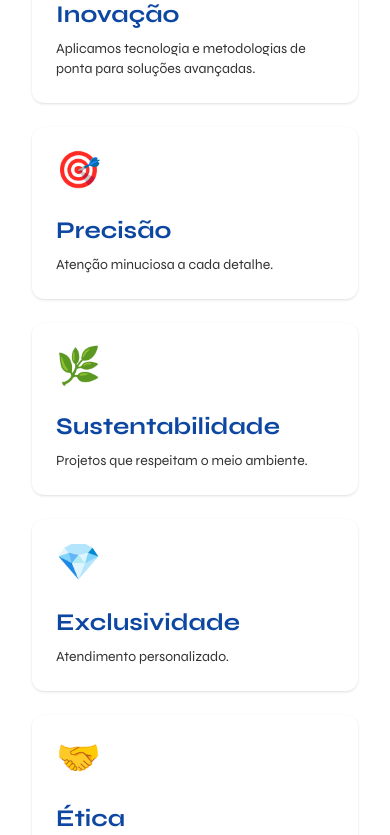
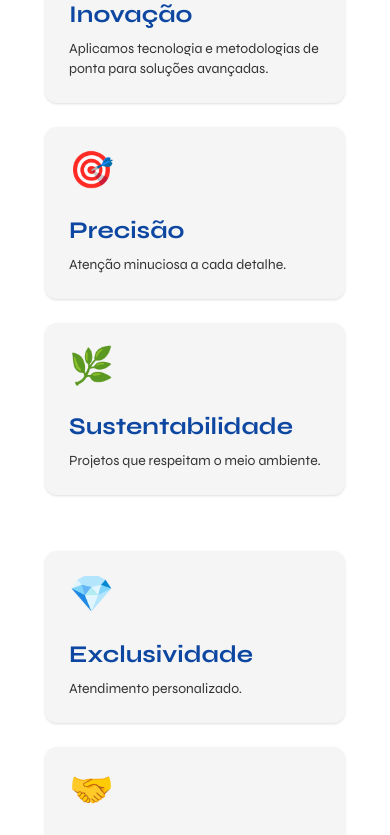
Before and after one commit to Fernandes-Labs/scudeller-eng, a Next.js app: page / in a window 390 px wide. Shown: the part 1180-2015 px from the top of the page. Built offline with nearby package versions, Linux system fonts and the light colour scheme.

Commit message:
replace motion grid with ResponsiveGrid component in PilaresSection; improve SimpleCard styling; minor cleanup in page structure

```diff
--- a/src/app/page.tsx
+++ b/src/app/page.tsx
@@ -6,9 +6,8 @@ export default function Home() {
     <div className="flex flex-col items-center justify-center text-2xl gap-4">
       <HeroSection />
       <PilaresSection />
-      <p className="text-gray-light">Nossos Pilares</p>
       <p className="text-gray-dark">Áreas de Atuação</p>
-      <p className="text-white">Destaque de Projetos - (?)</p>
+      {/*<p className="text-white">Destaque de Projetos - (?)</p>*/}
       <p className="text-yellow">CTA</p>
     </div>
   );
--- /dev/null
+++ b/src/components/ResponsiveGrid.tsx
@@ -0,0 +1,52 @@
+import React, {JSX} from "react";
+
+interface ResponsiveGridProps<T> {
+  items: T[];
+  renderItem: (item: T, index: number) => React.ReactNode;
+  cols?: number;
+  gap?: number;
+}
+
+export function ResponsiveGrid<T>({
+  items,
+  renderItem,
+  cols = 3,
+}: ResponsiveGridProps<T>) {
+
+  const totalCompleteRows = Math.floor(items.length / cols);
+  const rows: JSX.Element[] = [];
+
+  //TODO: make this auto-calculated and use correctly on code.
+  const baseCssBlock = `grid grid-cols-1 md:grid-cols-1 lg:grid-cols-3 gap-6`;
+
+  for (let index = 0; index < totalCompleteRows; index++) {
+    const row = items.slice(index * cols, (index + 1) * cols);
+    rows.push(
+        <div key={index} className={`${baseCssBlock}`}>
+          {row.map((item, itemIndex) => (
+            <React.Fragment key={itemIndex}>
+              {renderItem(item, itemIndex)}
+            </React.Fragment>
+          ))}
+        </div>
+    );
+  }
+
+  const remainingItems = items.length % cols;
+  if (remainingItems > 0) {
+    const row = items.slice(items.length - remainingItems);
+    rows.push(
+        <div key={totalCompleteRows} className={`grid gap-6 py-4 grid-cols-1 lg:grid-cols-2 lg:w-max lg:mx-auto`}>
+          {row.map((item, itemIndex) => (
+            <React.Fragment key={itemIndex}>
+              {renderItem(item, itemIndex)}
+            </React.Fragment>
+          ))}
+        </div>
+    )
+  }
+
+  return (
+      <>{rows}</>
+  );
+}
--- a/src/components/cards/SimpleCard.tsx
+++ b/src/components/cards/SimpleCard.tsx
@@ -15,7 +15,7 @@ export function SimpleCard({ item }: SimpleCardProps) {
                 visible: { opacity: 1, y: 0 },
             }}
             transition={{ duration: 0.5 }}
-            className="bg-white p-6 rounded-xl shadow hover:shadow-lg transition"
+            className="flex flex-col w-full min-w-[300px] max-w-[300px] lg:min-w-[400px] mx-auto bg-gray-light p-6 rounded-xl shadow hover:shadow-lg transition"
         >
             <div className="flex flex-col gap-4">
                 <div>
--- a/src/components/sections/PilaresSection.tsx
+++ b/src/components/sections/PilaresSection.tsx
@@ -2,6 +2,7 @@
 
 import { motion } from "motion/react";
 import {SimpleCard} from "@/components/cards/SimpleCard";
+import {ResponsiveGrid} from "@/components/ResponsiveGrid";
 
 export function PilaresSection() {
     const pilares: SimpleCardInfo[] = [
@@ -15,19 +16,25 @@ export function PilaresSection() {
     return (
         <div className="flex flex-col gap-10 items-center">
             <h2 className="text-3xl font-semibold lg:text-4xl">Como você pode ajudar?</h2>
-            <motion.section
-                className="grid grid-cols-1 md:grid-cols-2 2xl:grid-cols-4 gap-6"
-                initial="hidden"
-                whileInView="visible"
-                variants={{
-                    hidden: {},
-                    visible: { transition: { staggerChildren: 0.2 } },
-                }}
-            >
-                {pilares.map((item, i) => (
-                    <SimpleCard key={i} item={item} />
-                ))}
-            </motion.section>
+            <ResponsiveGrid
+                items={pilares}
+                renderItem={(projeto) => <SimpleCard item={projeto} />}
+                cols={3}
+                gap={6}
+            />
+            {/*<motion.section*/}
+            {/*    className="grid grid-cols-1 md:grid-cols-2 2xl:grid-cols-4 gap-6"*/}
+            {/*    initial="hidden"*/}
+            {/*    whileInView="visible"*/}
+            {/*    variants={{*/}
+            {/*        hidden: {},*/}
+            {/*        visible: { transition: { staggerChildren: 0.2 } },*/}
+            {/*    }}*/}
+            {/*>*/}
+            {/*    {pilares.map((item, i) => (*/}
+            {/*        <SimpleCard key={i} item={item} />*/}
+            {/*    ))}*/}
+            {/*</motion.section>*/}
         </div>
     )
 }
```
